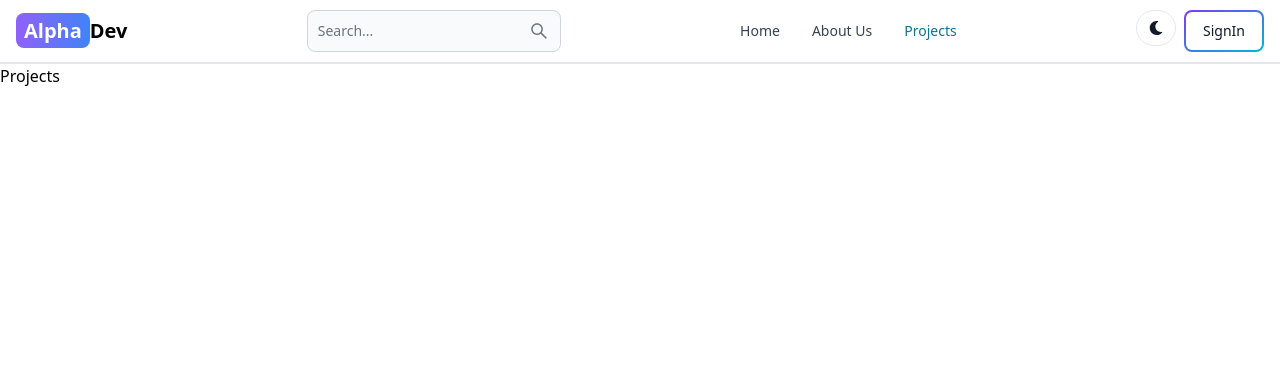
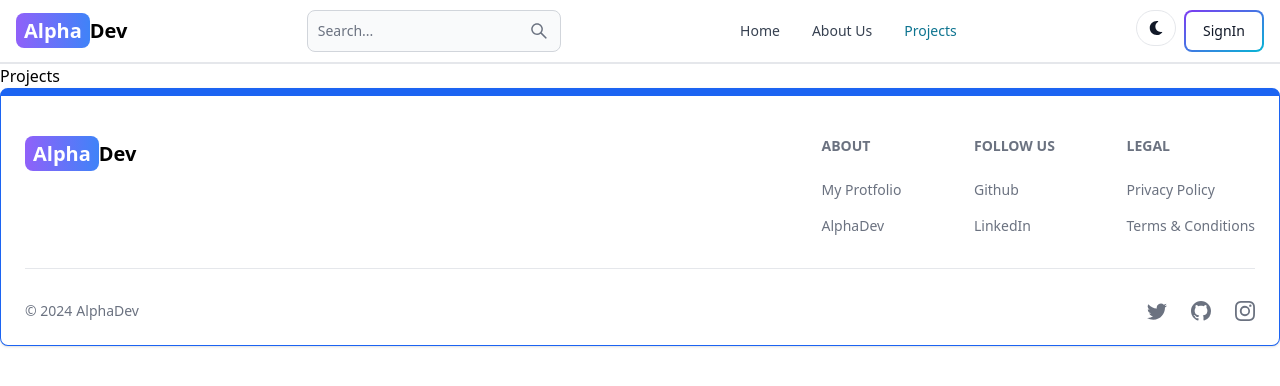
Before and after one commit to Varunyadavgithub/AlphaDev, a React (Vite) app in the folder client/: page /projects in a window 1280 px wide. Shown: the top 386 px of the page. Built offline with nearby package versions, Linux system fonts and the light colour scheme.

Commit message:
create and add footer component

```diff
--- a/client/src/App.jsx
+++ b/client/src/App.jsx
@@ -7,6 +7,7 @@ import SignUp from "./pages/SignUp";
 import Dashboard from "./pages/Dashboard";
 import Projects from "./pages/Projects";
 import Header from "./Components/Header";
+import FooterComp from "./Components/FooterComp";
 
 export default function App() {
   return (
@@ -21,6 +22,7 @@ export default function App() {
           <Route path="/dashboard" element={<Dashboard />}></Route>
           <Route path="/projects" element={<Projects />}></Route>
         </Routes>
+        <FooterComp/>
       </BrowserRouter>
     </>
   );
--- /dev/null
+++ b/client/src/Components/FooterComp.jsx
@@ -0,0 +1,96 @@
+import React from "react";
+import { Footer } from "flowbite-react";
+import {
+  BsDribbble,
+  BsFacebook,
+  BsGithub,
+  BsInstagram,
+  BsTwitter,
+} from "react-icons/bs";
+import { Link } from "react-router-dom";
+
+const FooterComp = () => {
+  return (
+    <>
+      <Footer container className="border border-t-8 border-blue-600">
+        <div className="w-full max-w-7xl mx-auto">
+          <div className="grid w-full justify-between sm:flex md:grid-cols-1">
+            <div className="mt-5">
+              <Link
+                to="/"
+                className="self-center whitespace-nowrap text-lg sm:text-xl font-semibold dark:text-white"
+              >
+                <span className="px-2 py-1 bg-gradient-to-r from-purple-500 to-blue-500 rounded-lg text-white">
+                  Alpha
+                </span>
+                Dev
+              </Link>
+            </div>
+            <div className="grid grid-cols-2 gap-8 mt-4 sm:grid-cols-3 sm:gap-6">
+              <div>
+                <Footer.Title title="about" />
+                <Footer.LinkGroup col>
+                  <Footer.Link
+                    href="https://varunyadavgithub.github.io/Portfolio/"
+                    target="_blank"
+                    rel="noopener noreferrer"
+                    className="hover:text-blue-600 hover:underline"
+                  >
+                    My Protfolio
+                  </Footer.Link>
+                  <Footer.Link
+                    href="/about"
+                    target="_blank"
+                    rel="noopener noreferrer"
+                    className="hover:text-blue-600 hover:underline"
+                  >
+                    AlphaDev
+                  </Footer.Link>
+                </Footer.LinkGroup>
+              </div>
+              <div>
+                <Footer.Title title="Follow us" />
+                <Footer.LinkGroup col>
+                  <Footer.Link
+                    href="https://github.com/Varunyadavgithub"
+                    target="_blank"
+                    rel="noopener noreferrer"
+                    className="hover:text-blue-600 hover:underline"
+                  >
+                    Github
+                  </Footer.Link>
+                  <Footer.Link
+                    href="https://www.linkedin.com/in/varunyadavcse25"
+                    target="_blank"
+                    rel="noopener noreferrer"
+                    className="hover:text-blue-600 hover:underline"
+                  >
+                    LinkedIn
+                  </Footer.Link>
+                </Footer.LinkGroup>
+              </div>
+              <div>
+                <Footer.Title title="Legal" />
+                <Footer.LinkGroup col>
+                  <Footer.Link href="#" className="hover:text-blue-600 hover:underline">Privacy Policy</Footer.Link>
+                  <Footer.Link href="#" className="hover:text-blue-600 hover:underline">Terms &amp; Conditions</Footer.Link>
+                </Footer.LinkGroup>
+              </div>
+            </div>
+          </div>
+          <Footer.Divider />
+          <div className="w-full sm:flex sm:items-center sm:justify-between">
+            <Footer.Copyright href="/" by="AlphaDev" year={new Date().getFullYear()} />
+            <div className="mt-4 flex gap-6 sm:mt-0 sm:justify-center">
+              <Footer.Icon href="https://x.com/varun_yadav01" target="_blank" rel="noopener noreferrer" icon={BsTwitter} />
+              <Footer.Icon href="https://github.com/Varunyadavgithub" target="_blank" rel="noopener noreferrer" icon={BsGithub} />
+              <Footer.Icon href="#" icon={BsInstagram} />
+            </div>
+          </div>
+        </div>
+      </Footer>
+    </>
+  );
+};
+
+export default FooterComp;
--- a/client/src/pages/SignUp.jsx
+++ b/client/src/pages/SignUp.jsx
@@ -39,7 +39,7 @@ const SignUp = () => {
   }
   return (
     <>
-      <div className="min-h-screen mt-20">
+      <div className="my-20">
         <div className="flex p-3 max-w-3xl mx-auto flex-col md:flex-row md:items-center gap-5">
           {/* left-side */}
           <div className="flex-1 ">
```
